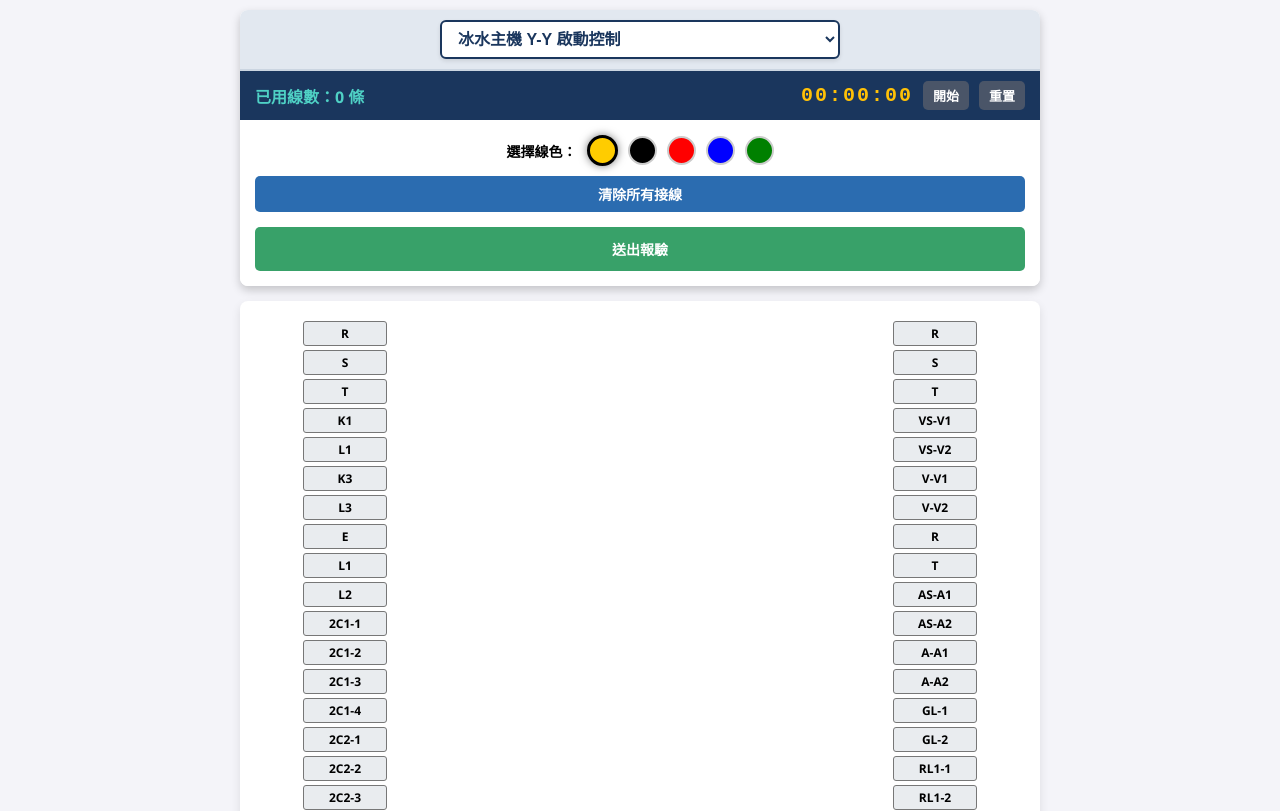
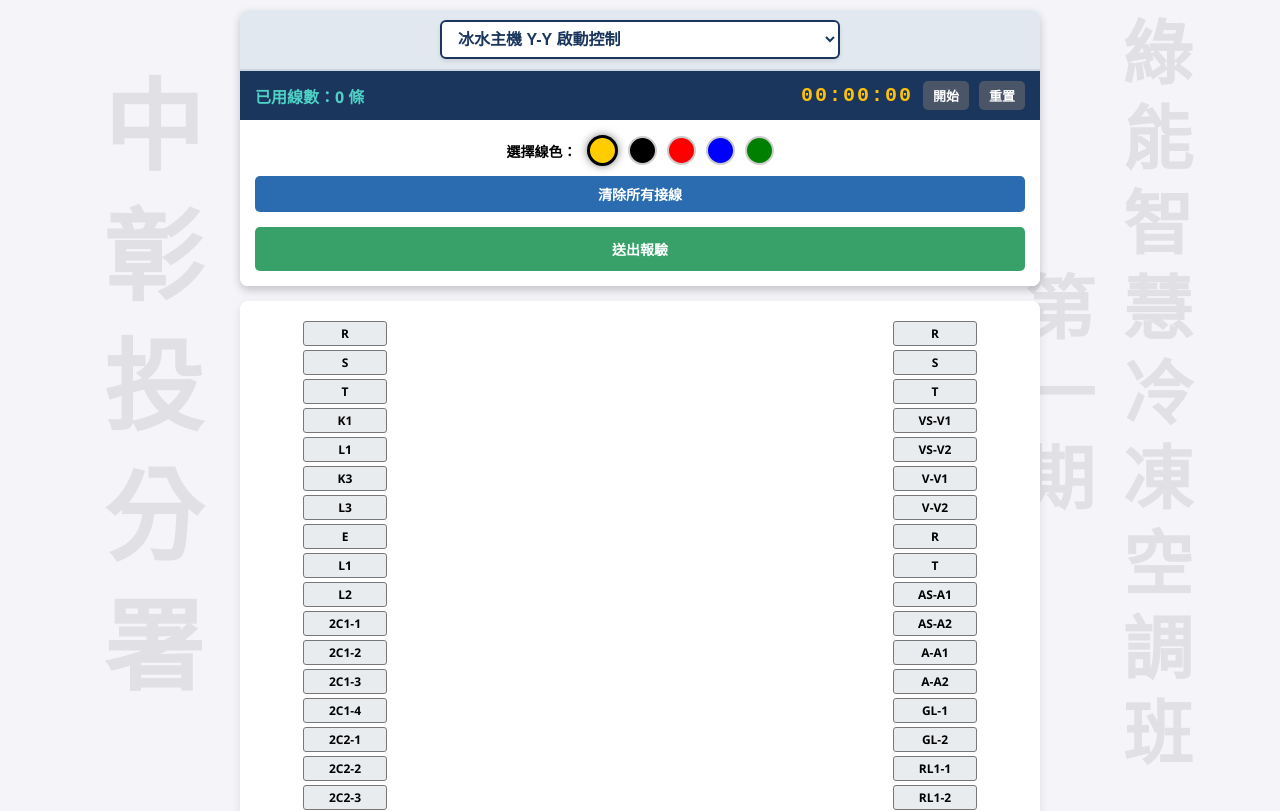
Before and after one commit to themarcelboi/Class-B-, a plain HTML site: page index.html in a window 1280 px wide. Shown: the top 811 px of the page. Drawn offline with Linux system fonts and the light colour scheme.

```diff
--- a/index.html
+++ b/index.html
@@ -3,9 +3,55 @@
 <head>
     <meta charset="UTF-8">
     <meta name="viewport" content="width=device-width, initial-scale=1.0, maximum-scale=1.0, user-scalable=no">
-    <title>乙級冷凍空調 模擬器 </title>
+    <title>中彰投分署 綠能智慧冷凍空調班 第一期</title>
     <style>
         body { font-family: 'Segoe UI', Tahoma, Geneva, Verdana, sans-serif; background-color: #f4f4f9; margin: 0; padding: 10px; display: flex; flex-direction: column; align-items: center; }
+
+
+        body::before {
+            content: "中彰投分署";
+            position: fixed;
+            left: 6%;
+            top: 50%;
+            transform: translateY(-50%);
+            font-size: 100px;
+            font-weight: 900;
+            color: rgba(0, 0, 0, 0.08);
+            writing-mode: vertical-lr;
+            letter-spacing: 30px;
+            white-space: nowrap;
+            z-index: -1;
+            pointer-events: none;
+        }
+
+        body::after {
+            content: "綠能智慧冷凍空調班\A第一期";
+            position: fixed;
+            right: 6%;
+            top: 50%;
+            transform: translateY(-50%);
+            font-size: 70px;
+            font-weight: 900;
+            color: rgba(0, 0, 0, 0.08);
+            writing-mode: vertical-rl;
+            letter-spacing: 15px;
+            white-space: pre;
+            line-height: 1.4;
+            text-align: center;
+            z-index: -1;
+            pointer-events: none;
+        }
+
+
+        @media (max-width: 1200px) {
+            body::before { font-size: 60px; left: 3%; letter-spacing: 15px; }
+            body::after { font-size: 50px; right: 3%; letter-spacing: 10px; }
+        }
+        @media (max-width: 800px) {
+            body::before { font-size: 35px; left: 2%; letter-spacing: 10px; }
+            body::after { font-size: 30px; right: 2%; letter-spacing: 5px; line-height: 1.2;}
+        }
+
 
         .controls-container { position: sticky; top: 5px; margin-bottom: 15px; width: 100%; max-width: 800px; background: white; border-radius: 8px; box-shadow: 0 4px 10px rgba(0,0,0,0.2); z-index: 100; display: flex; flex-direction: column; overflow: hidden; box-sizing: border-box; }
 
@@ -413,7 +459,7 @@
                 titleElement.style.color = "#28a745";
                 reportHTML = `<div style="font-size: 15px; font-weight:bold; margin-bottom: 15px; color:#2b6cb0;">⏱ 總耗時：${formatTime(elapsedSeconds)} | 🧵 總用線：${connections.length} 條</div><div style="font-size: 14px; font-weight:bold; margin-bottom: 15px;">控制迴路邏輯正確，所有 ${standardNodes.length} 個電氣節點都已導通，且無短路。</div>` + reportHTML;
             } else {
-                titleElement.innerHTML = "🔧 報驗失敗：需除錯與修正";
+                titleElement.innerHTML = "🔧 報驗失敗：需除錯與修正 (張老師離寫報告不遠囉!)";
                 titleElement.style.color = "#dc3545";
                 reportHTML = `<div style="font-weight:bold; margin-bottom: 15px;">完成進度: ${matchedCount} / ${standardNodes.length} 個節點正確。請參考下方報告修正：</div>` + reportHTML;
             }
```
